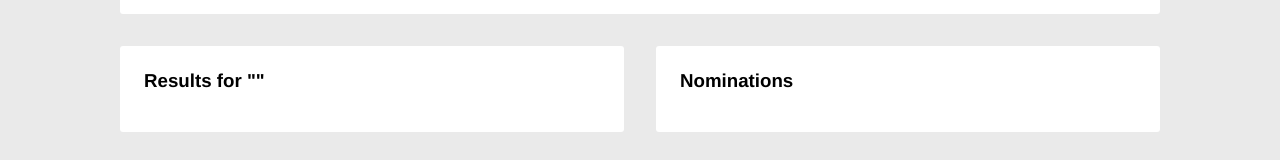
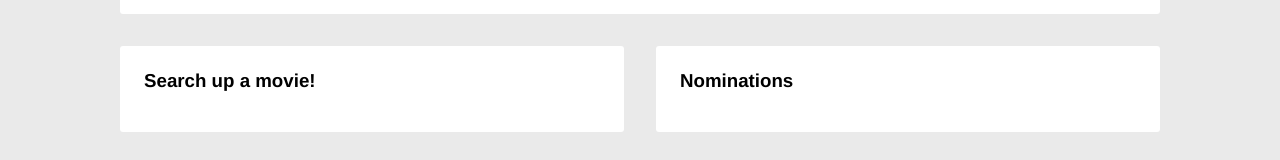
Before and after one commit to dryu99/the-shoppies, a React (Create React App) app: page / in a window 1280 px wide. Shown: the part 175-335 px from the top of the page. Built offline with nearby package versions, Linux system fonts and the light colour scheme.

Commit message:
stop showing weird error msg when search text is empty str

```diff
--- a/src/components/MovieList.js
+++ b/src/components/MovieList.js
@@ -12,7 +12,7 @@ const ListItemContainer = styled.div`
   align-items: flex-start;
 `;
 
-// every list item has a button that deals with its respective movie.
+// use 'MovieButton' component prop so movie lists can init any button for each movie.
 const MovieList = ({ movies, MovieButton }) => {
   return (
     <ul>
--- a/src/containers/MovieSearchBar.js
+++ b/src/containers/MovieSearchBar.js
@@ -33,6 +33,7 @@ const MovieSearchBar = React.memo((props) => {
     setSearchText(newSearchText);
 
     // update movie search results
+    if (newSearchText.length > 0) {
       movieService
         .search(newSearchText)
         .then(movies => {
@@ -40,9 +41,13 @@ const MovieSearchBar = React.memo((props) => {
           setError(null);
         })
         .catch(error => {
-        setMovies(movies.length > 1 ? [] : movies); // avoids rerenders
+          setMovies(movies.length > 1 ? [] : movies); // condition exists to avoid rerenders
           setError(error.message);
         });
+    } else {
+      setMovies(movies.length > 1 ? [] : movies);
+      setError(null);
+    }
   };
 
   return (
--- a/src/containers/MovieSearchResults.js
+++ b/src/containers/MovieSearchResults.js
@@ -48,7 +48,7 @@ const MovieSearchResults = React.memo((props) => {
 
   return (
     <SearchResultsContainer>
-      <StyledH3>Results for {`"${searchText}"`}</StyledH3>
+      <StyledH3>{searchText.length === 0 ? 'Search up a movie!' : `Results for "${searchText}"`}</StyledH3>
       {!error ?
         <MovieList
           movies={movies}
```
Lines whose indentation alone changed are shown as unchanged.
